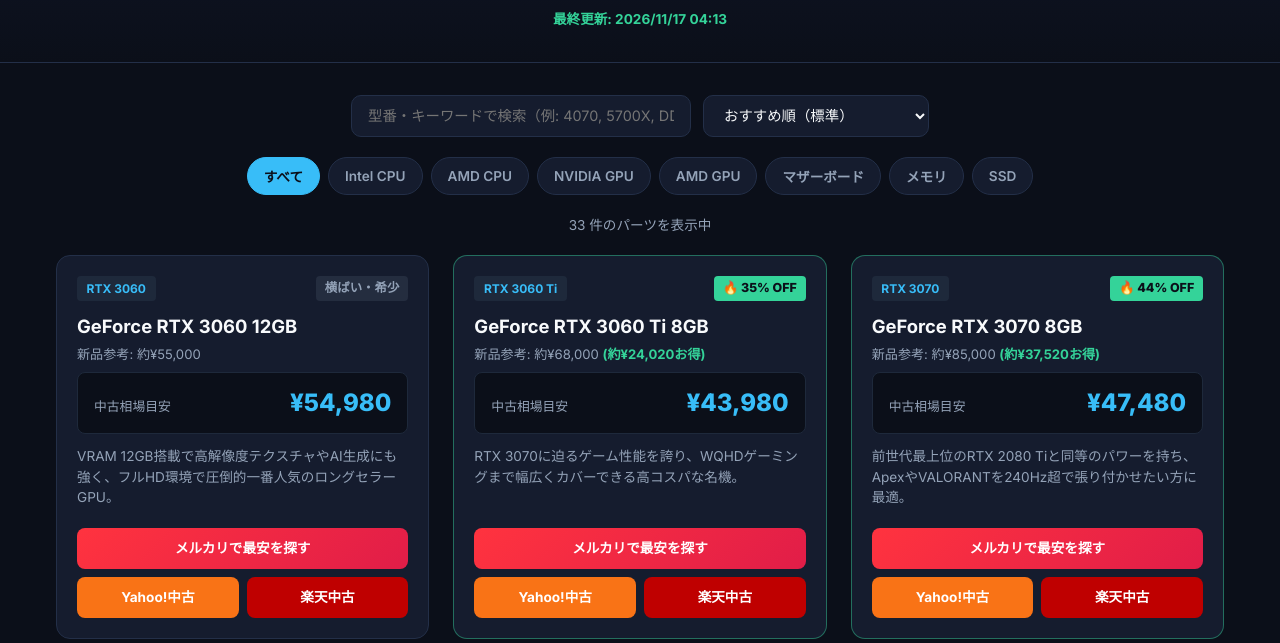
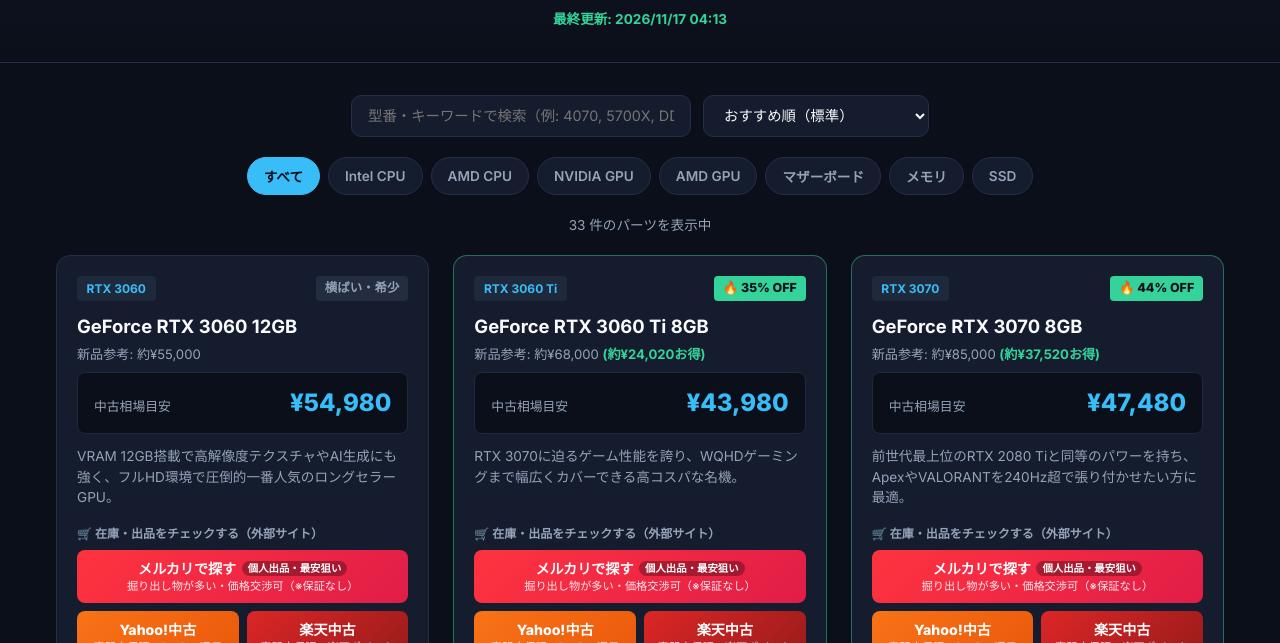
Before and after one commit to virgilia1986/rig-price, a plain HTML site: page index.html in a window 1280 px wide. Shown: the part 157-800 px from the top of the page. Drawn offline with Linux system fonts and the light colour scheme.

Commit message:
Update index.html

```diff
--- a/index.html
+++ b/index.html
@@ -219,9 +219,18 @@
     .card-desc {
       font-size: 0.85rem;
       color: var(--text-muted);
-      margin-bottom: 1.25rem;
+      margin-bottom: 1.1rem;
       line-height: 1.5;
       flex-grow: 1;
+    }
+    .btn-area-label {
+      font-size: 0.75rem;
+      color: var(--text-muted);
+      margin-bottom: 0.45rem;
+      font-weight: 600;
+      display: flex;
+      align-items: center;
+      gap: 0.35rem;
     }
     .btn-group {
       display: grid;
@@ -232,30 +241,51 @@
       grid-column: span 2;
     }
     .btn {
-      display: inline-flex;
+      display: flex;
+      flex-direction: column;
       align-items: center;
       justify-content: center;
       text-decoration: none;
-      font-size: 0.85rem;
-      font-weight: 700;
-      padding: 0.65rem;
+      padding: 0.6rem 0.5rem;
       border-radius: 8px;
       transition: opacity 0.2s, transform 0.1s;
       color: #ffffff;
       text-align: center;
+      line-height: 1.25;
+      position: relative;
     }
     .btn:hover {
       opacity: 0.92;
       transform: translateY(-1px);
     }
+    .btn-main-text {
+      font-size: 0.88rem;
+      font-weight: 800;
+      display: flex;
+      align-items: center;
+      gap: 0.35rem;
+    }
+    .btn-sub-text {
+      font-size: 0.7rem;
+      font-weight: 500;
+      opacity: 0.9;
+      margin-top: 2px;
+    }
+    .btn-tag {
+      background: rgba(0, 0, 0, 0.3);
+      font-size: 0.65rem;
+      padding: 1px 6px;
+      border-radius: 999px;
+      font-weight: 700;
+    }
     .btn-mercari {
       background: linear-gradient(135deg, #ff333f 0%, #e11d48 100%);
     }
     .btn-yahoo {
-      background: #f97316;
+      background: linear-gradient(135deg, #f97316 0%, #ea580c 100%);
     }
     .btn-rakuten {
-      background: #bf0000;
+      background: linear-gradient(135deg, #dc2626 0%, #991b1b 100%);
     }
     .notice {
       margin-top: 3rem;
@@ -430,7 +460,7 @@
 
     <div class="notice">
       <p>※表示されている中古相場価格は大手中古専門店・モールの直近の平均価格（自動巡回）です。在庫状況や商品の状態によって実際の出品価格とは異なる場合があります。</p>
-      <p>※当サイトの各リンクはメルカリアンバサダーおよびバリューコマース等の提携アフィリエイトプログラムを利用しています。</p>
+      <p>※当サイトの各リンクはメルカリアンバサダー、バリューコマース、楽天アフィリエイト等の提携アフィリエイトプログラムを利用しています。</p>
     </div>
   </div>
 
@@ -540,6 +570,7 @@
     const MERCARI_AFFILIATE_ID = "3331168449";
     const VC_SID = "3782755";
     const VC_PID = "892714818";
+    const RAKUTEN_AFFILIATE_ID = "57ef0d8f.f3c52344.57ef0d90.d175d532";
 
     async function loadParts() {
       try {
@@ -569,7 +600,7 @@
       return 0;
     }
 
-   function renderCards(parts) {
+    function renderCards(parts) {
       const grid = document.getElementById('partsGrid');
       const countEl = document.getElementById('resultCount');
       countEl.textContent = `${parts.length} 件のパーツを表示中`;
@@ -622,7 +653,7 @@
 
         const rakutenWord = encodeURIComponent(p.shopQuery || p.name);
         const rawRakutenUrl = `https://search.rakuten.co.jp/search/mall/${rakutenWord}/?used=1`;
-        const rakutenFinalUrl = `https://ck.jp.ap.valuecommerce.com/servlet/referral?sid=${VC_SID}&pid=${VC_PID}&vc_url=${encodeURIComponent(rawRakutenUrl)}`;
+        const rakutenFinalUrl = `https://hb.afl.rakuten.co.jp/hgc/${RAKUTEN_AFFILIATE_ID}/?pc=${encodeURIComponent(rawRakutenUrl)}`;
 
         return `
           <div class="card ${isHot ? 'hot-deal' : ''}" data-category="${p.category}">
@@ -637,10 +668,20 @@
               <span class="price-val">¥${usedPrice.toLocaleString()}</span>
             </div>
             <div class="card-desc">${p.recommend}</div>
+            <div class="btn-area-label">🛒 在庫・出品をチェックする（外部サイト）</div>
             <div class="btn-group">
-              <a href="${mercariUrl}" target="_blank" rel="noopener" class="btn btn-mercari btn-single">メルカリで最安を探す</a>
-              <a href="${yahooFinalUrl}" target="_blank" rel="noopener" class="btn btn-yahoo">Yahoo!中古</a>
-              <a href="${rakutenFinalUrl}" target="_blank" rel="noopener" class="btn btn-rakuten">楽天中古</a>
+              <a href="${mercariUrl}" target="_blank" rel="noopener" class="btn btn-mercari btn-single">
+                <span class="btn-main-text">メルカリで探す <span class="btn-tag">個人出品・最安狙い</span></span>
+                <span class="btn-sub-text">掘り出し物が多い・価格交渉可（※保証なし）</span>
+              </a>
+              <a href="${yahooFinalUrl}" target="_blank" rel="noopener" class="btn btn-yahoo">
+                <span class="btn-main-text">Yahoo!中古</span>
+                <span class="btn-sub-text">専門店保証・PayPay還元</span>
+              </a>
+              <a href="${rakutenFinalUrl}" target="_blank" rel="noopener" class="btn btn-rakuten">
+                <span class="btn-main-text">楽天中古</span>
+                <span class="btn-sub-text">専門店保証・楽天ポイント</span>
+              </a>
             </div>
           </div>
         `;
```
